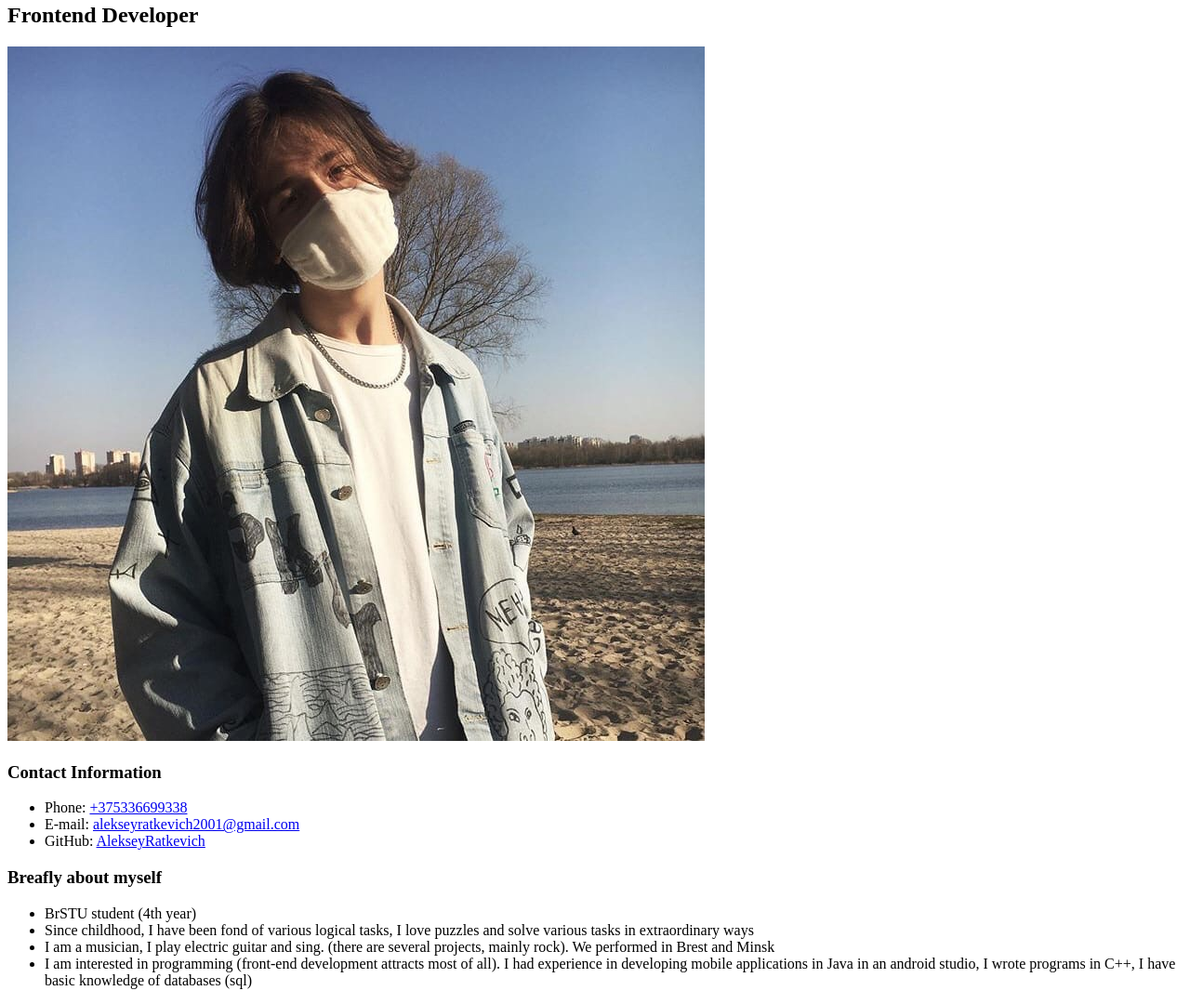
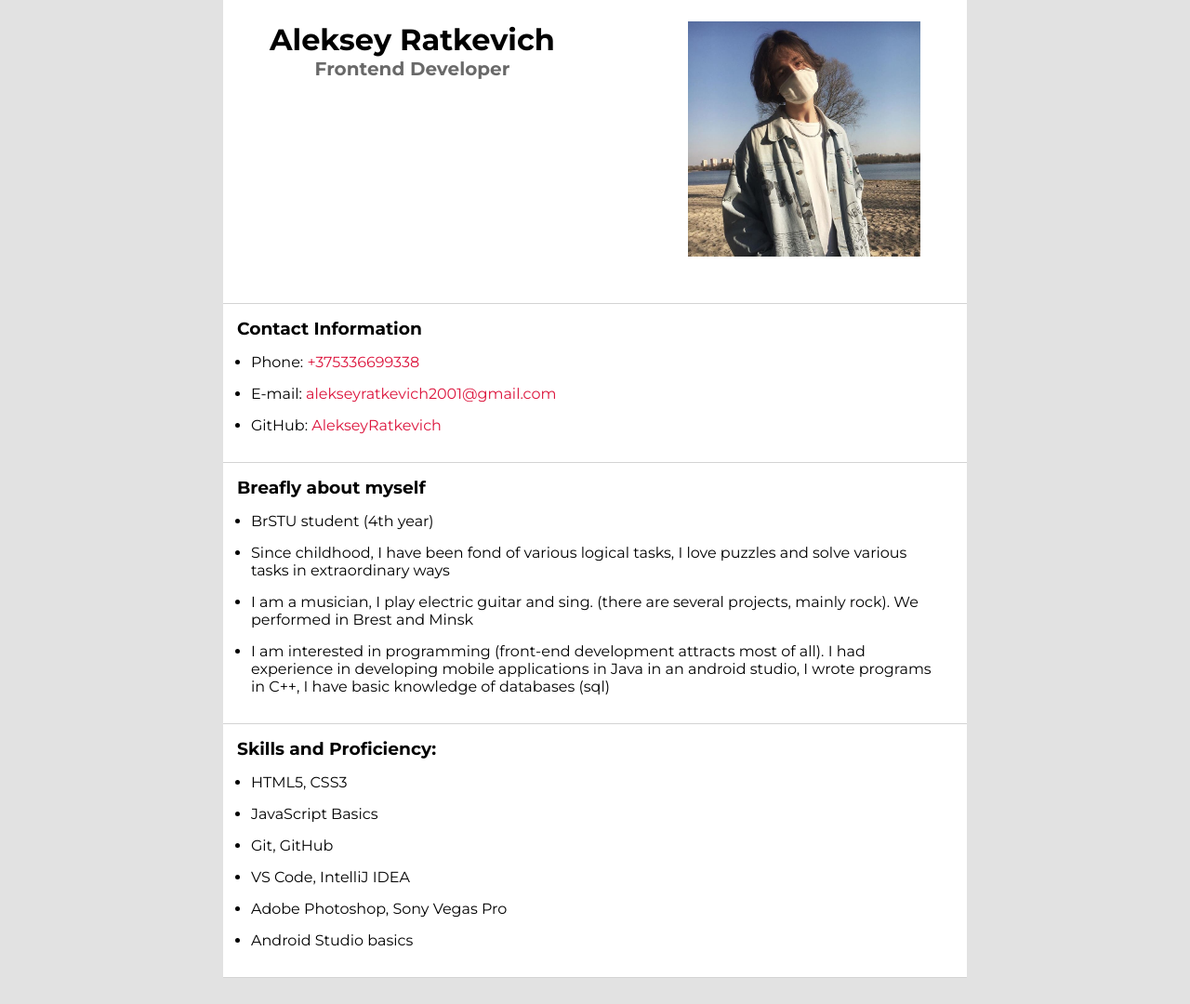
Before and after one commit to AlekseyRatkevich/rsschool-cv, a plain HTML site: page index.html in a window 1280 px wide. Shown: the part 77-1157 px from the top of the page at 93% size. After the commit the page ends 1129 px from the top, so only its background shows below. Drawn offline with Linux system fonts and the light colour scheme.

Commit message:
feat: add some css

```diff
--- a/index.html
+++ b/index.html
@@ -36,6 +36,17 @@
           <li>I am interested in programming (front-end development attracts most of all). I had experience in developing mobile applications in Java in an android studio, I wrote programs in C++, I have basic knowledge of databases (sql)</li>
         </ul>
       </article>
+      <article>
+        <h3 class="article-header">Skills and Proficiency:</h3>
+        <ul class="skills">
+          <li>HTML5, CSS3</li>
+          <li>JavaScript Basics</li>
+          <li>Git, GitHub</li>
+          <li>VS Code, IntelliJ IDEA</li>
+          <li>Adobe Photoshop, Sony Vegas Pro</li>
+          <li>Android Studio basics</li>
+        </ul>
+      </article>
     </section>
   </main>
 </body>
--- a/style.css
+++ b/style.css
@@ -0,0 +1,66 @@
+@import url("https://fonts.googleapis.com/css?family=Montserrat:400,500,700&display=swap");
+
+* {
+  margin: 0;
+  padding: 0;
+  box-sizing: border-box;
+  font-family: "Montserrat", sans-serif;
+}
+
+body {
+  margin: auto;
+  max-width: 50em;
+  background-color: rgb(226,226,226);
+}
+
+header {
+  display: flex;
+  width: 100%;
+  margin-top: 50px;
+  justify-content: space-between;
+  padding: 50px;
+  background-color: white;
+}
+
+h2 {
+  color: #696969;
+  font-size: 20px;
+  text-align: center;
+}
+
+.header-photo>img {
+  max-width: 250px;
+  width: 100%;
+  height: 100%;
+}
+
+section {
+  background-color: white;
+  border-top: 1px solid #d3d3d3;
+}
+
+article {
+  border-bottom: 1px solid #d3d3d3;
+  padding: 15px;
+}
+
+ul>li {
+  margin: 15px;
+}
+
+a {
+  text-decoration: none;
+  color: #dc143c;
+}
+
+a:hover {
+  color: #ff0000;
+}
+
+.about {
+  list-style-type: disc;
+}
+
+table {
+    border: 1px solid black;
+}
```
